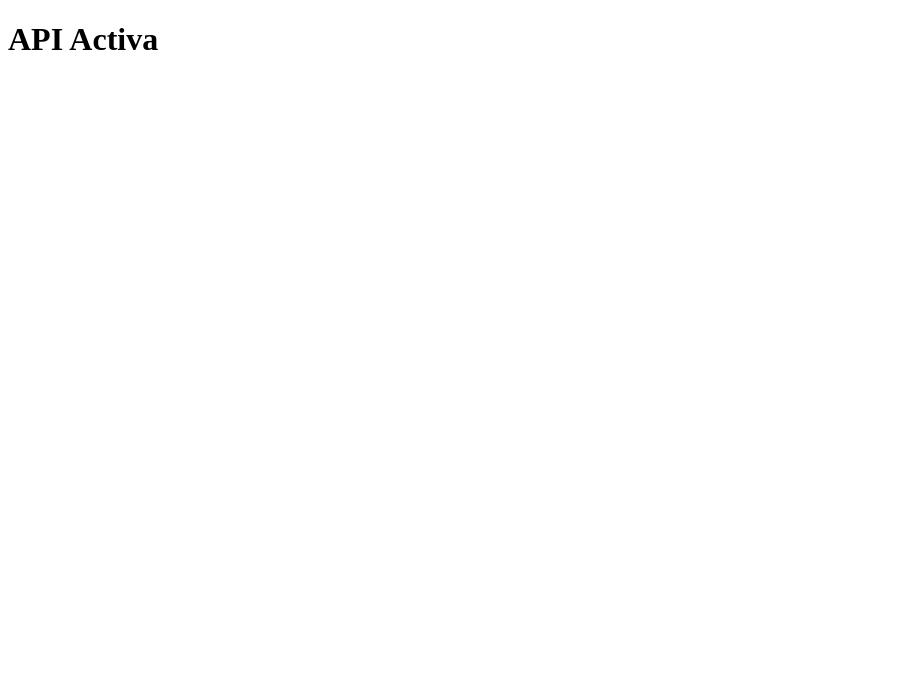
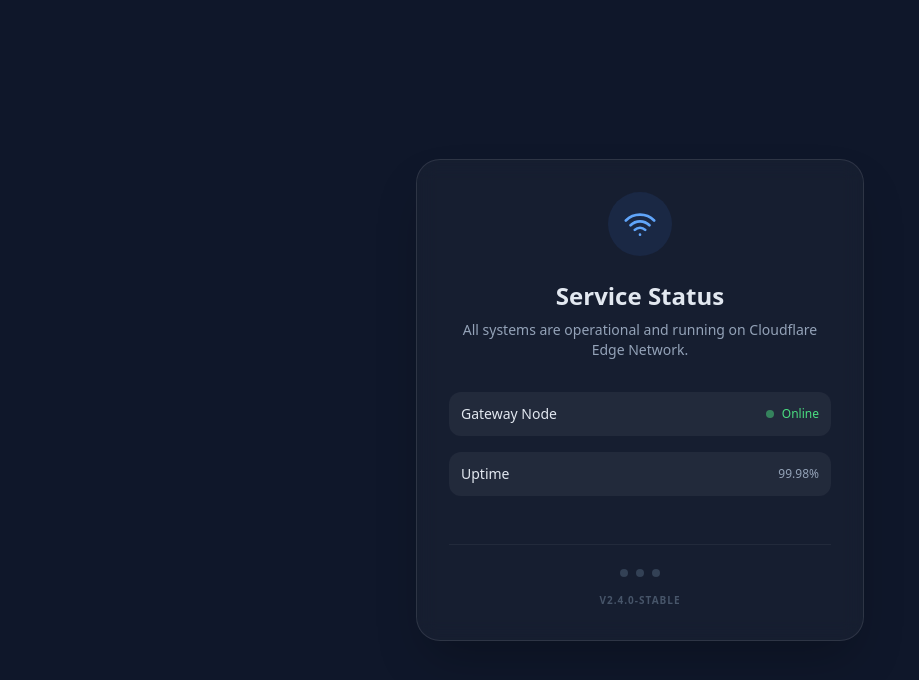
Before and after one commit to ludivor/m3u, a plain HTML site: page index.html in a window 1280 px wide. Shown: the whole page, without its empty margins (0-919 px from the left). Drawn offline with nearby package versions, Linux system fonts and the light colour scheme.

Commit message:
Update index.html

```diff
--- a/index.html
+++ b/index.html
@@ -1,4 +1,53 @@
 <!DOCTYPE html>
-<html>
-  <body><h1>API Activa</h1></body>
+<html lang="es">
+<head>
+    <meta charset="UTF-8">
+    <meta name="viewport" content="width=device-width, initial-scale=1.0">
+    <title>Stream Service | Dashboard</title>
+    <script src="https://cdn.tailwindcss.com"></script>
+    <style>
+        body { background-color: #0f172a; }
+        .glass { background: rgba(255, 255, 255, 0.03); backdrop-filter: blur(10px); border: 1px solid rgba(255, 255, 255, 0.1); }
+        .dot { height: 8px; width: 8px; background-color: #334155; border-radius: 50%; display: inline-block; }
+        /* La pista: el punto cambiará de color al pasar el ratón para recordarte que ahí hay algo */
+        .secret-hint:hover { background-color: #3b82f6; cursor: help; }
+    </style>
+</head>
+<body class="flex items-center justify-center min-h-screen text-slate-200">
+
+    <div class="max-w-md w-full p-8 glass rounded-3xl shadow-2xl text-center">
+        <div class="mb-6 inline-flex p-4 rounded-full bg-blue-500/10 text-blue-400">
+            <svg xmlns="http://www.w3.org/2000/svg" class="h-8 w-8" fill="none" viewBox="0 0 24 24" stroke="currentColor">
+                <path stroke-linecap="round" stroke-linejoin="round" stroke-width="2" d="M8.111 16.404a5.5 5.5 0 017.778 0M12 20h.01m-7.08-7.071c3.904-3.905 10.236-3.905 14.141 0M1.394 9.393c5.857-5.857 15.355-5.857 21.213 0" />
+            </svg>
+        </div>
+
+        <h1 class="text-2xl font-bold mb-2">Service Status</h1>
+        <p class="text-slate-400 text-sm mb-8">All systems are operational and running on Cloudflare Edge Network.</p>
+
+        <div class="space-y-4 text-left">
+            <div class="flex items-center justify-between p-3 rounded-xl bg-white/5">
+                <span class="text-sm font-medium">Gateway Node</span>
+                <span class="flex items-center text-xs text-green-400">
+                    <span class="w-2 h-2 bg-green-400 rounded-full mr-2 animate-pulse"></span> Online
+                </span>
+            </div>
+            <div class="flex items-center justify-between p-3 rounded-xl bg-white/5">
+                <span class="text-sm font-medium">Uptime</span>
+                <span class="text-xs text-slate-400">99.98%</span>
+            </div>
+        </div>
+
+        <div class="mt-12 pt-6 border-t border-white/5 flex justify-center space-x-2">
+            <span class="dot"></span>
+            <span class="dot secret-hint" title="Format: /lista.m3u?token=..."></span>
+            <span class="dot"></span>
+        </div>
+
+        <p class="mt-4 text-[10px] text-slate-600 uppercase tracking-widest font-semibold">
+            v2.4.0-stable
+        </p>
+    </div>
+
+</body>
 </html>
```
